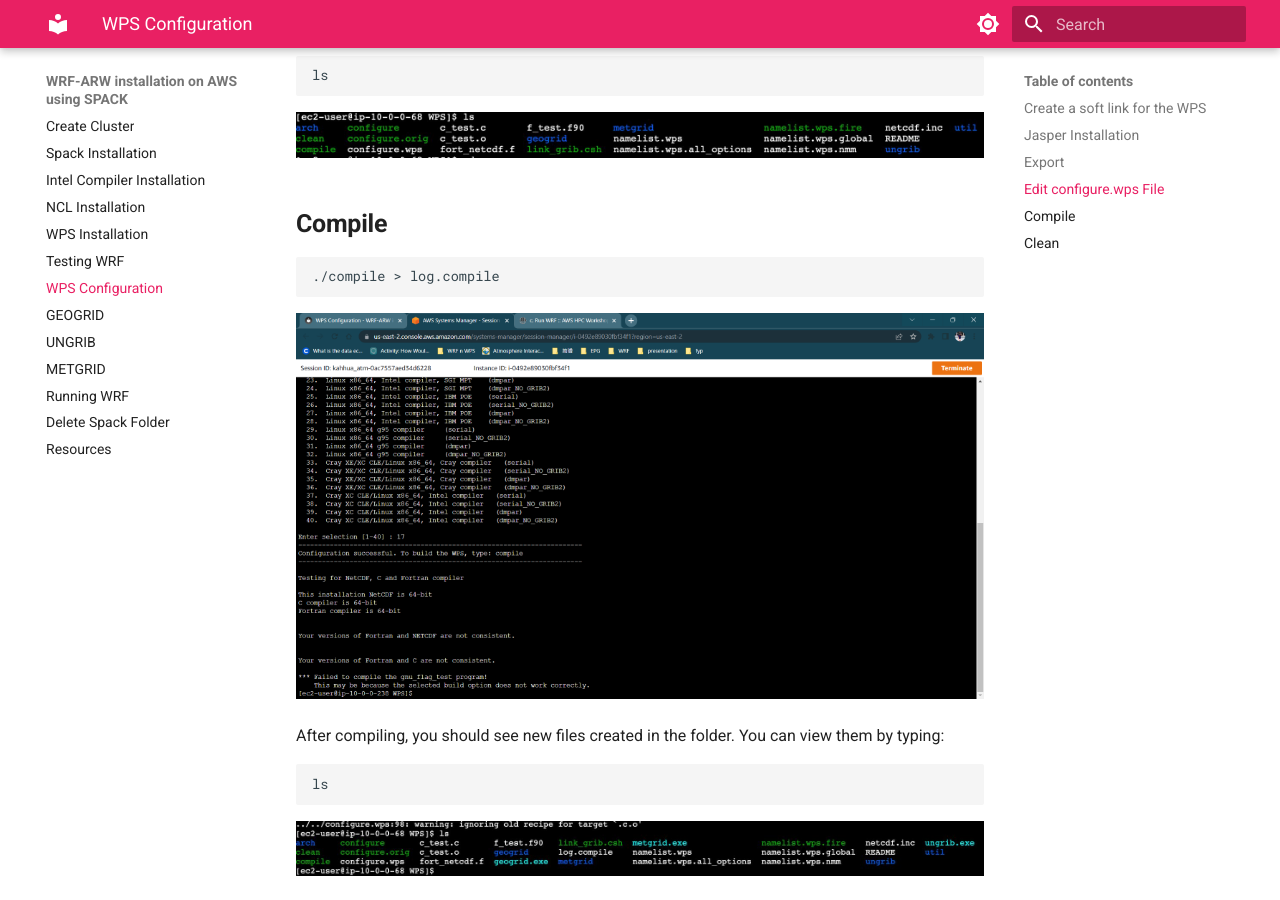
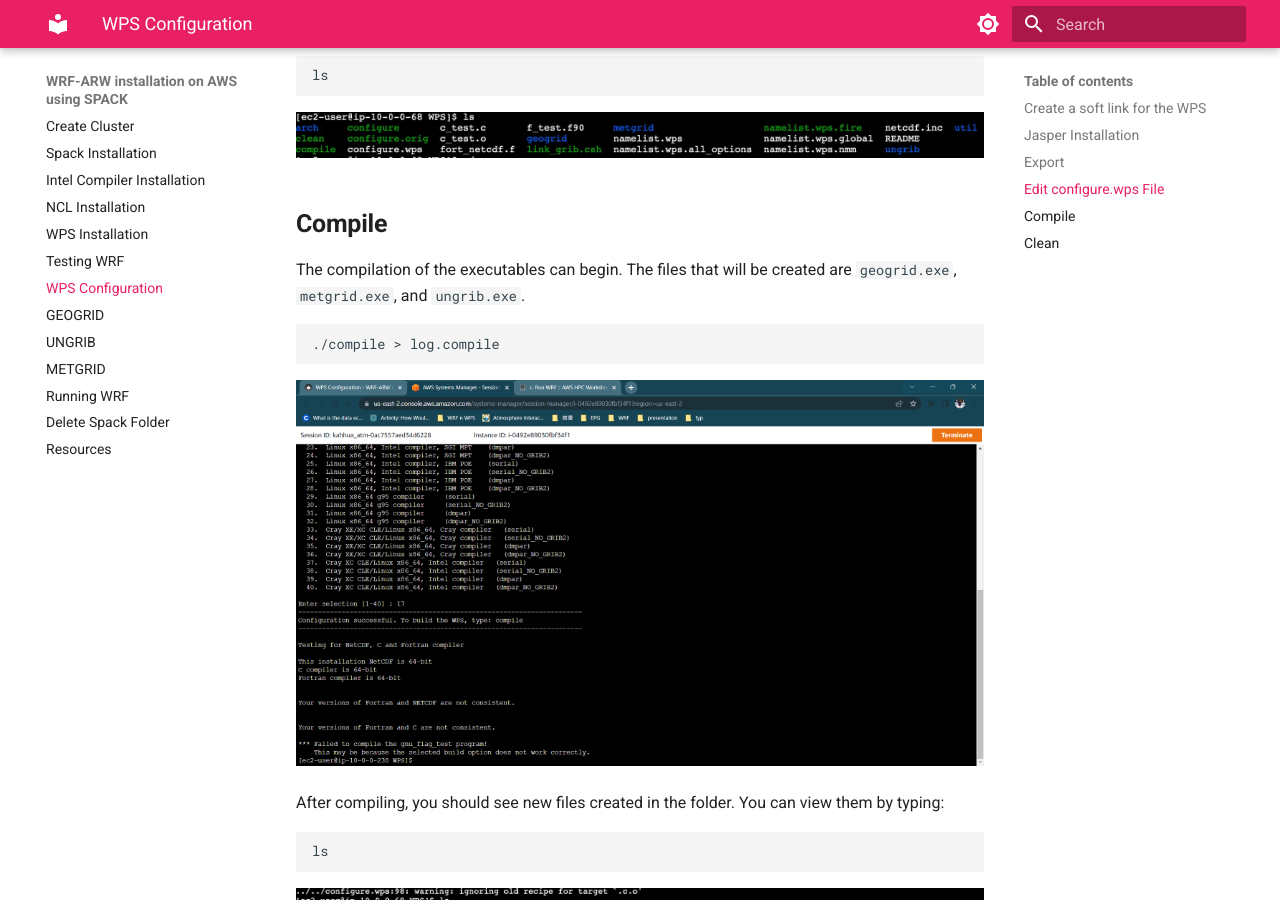
Before and after one commit to AtmosferaUSM/server_tutorial_WRF, an MkDocs documentation site: the page built from docs/wps_configuration.md, in a window 1280 px wide and 900 px high, scrolled down 2581 px. Built offline with MkDocs 1.6.1 and Material for MkDocs 9.7.7, drawn with Linux system fonts in a browser that asks for light colours.

Commit message:
More edits done.

```diff
--- a/docs/wps_configuration.md
+++ b/docs/wps_configuration.md
@@ -85,7 +85,10 @@ Before compiling, notice the original copied files of WPS. You can view them by
 
 ## **Compile**
 
+The compilation of the executables can begin. The files that will be created are `geogrid.exe`, `metgrid.exe`, and `ungrib.exe`.
+
     ./compile > log.compile
+
 
 ![Alt Text](images/WPS configuration/wpsconfiguration_sucessful.png)
 
```
